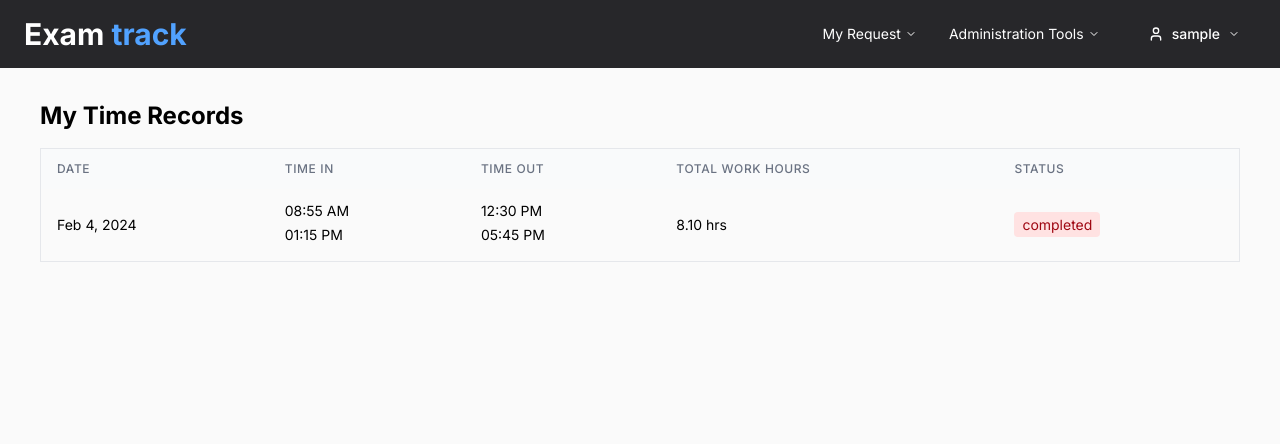
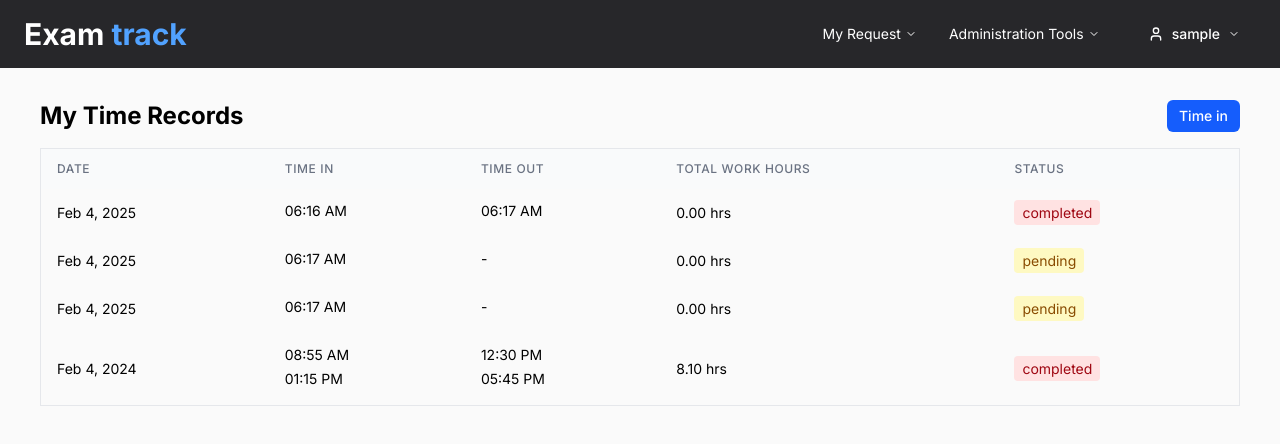
Before and after one commit to finnsatoshi03/fe-react-exam, a React (Vite) app: page /dashboard in a window 1280 px wide. Shown: the top 444 px of the page. Built offline with nearby package versions, Linux system fonts and the light colour scheme; data requests are answered from the project's data file; sample sign-in values are in the browser's storage.

Commit message:
feat: add time tracking functionality with time in and time out recording in Dashboard

```diff
--- a/src/database/db.json
+++ b/src/database/db.json
@@ -71,6 +71,48 @@
       ],
       "totalWorkHours": 4,
       "status": "partial"
+    },
+    {
+      "id": "22fe",
+      "employeeId": 1,
+      "date": "2025-02-04",
+      "timeIns": [
+        {
+          "timeIn": "2025-02-04T06:16:48.859Z",
+          "timeOut": "2025-02-04T06:17:05.168Z",
+          "type": "morning"
+        }
+      ],
+      "totalWorkHours": 0.004530277777777778,
+      "status": "completed"
+    },
+    {
+      "id": "0a63",
+      "employeeId": 1,
+      "date": "2025-02-04",
+      "timeIns": [
+        {
+          "timeIn": "2025-02-04T06:17:09.145Z",
+          "timeOut": null,
+          "type": "morning"
+        }
+      ],
+      "totalWorkHours": 0,
+      "status": "pending"
+    },
+    {
+      "id": "e8fe",
+      "employeeId": 1,
+      "date": "2025-02-04",
+      "timeIns": [
+        {
+          "timeIn": "2025-02-04T06:17:13.233Z",
+          "timeOut": null,
+          "type": "morning"
+        }
+      ],
+      "totalWorkHours": 0,
+      "status": "pending"
     }
   ]
 }
--- a/src/pages/Dasboard.tsx
+++ b/src/pages/Dasboard.tsx
@@ -7,44 +7,194 @@ import {
   TableHeaderCell,
   TableRow,
 } from "../components/ui/table";
-
 import { TimeRecord } from "../lib/types";
 import { formatDate, formatTime } from "../lib/helpers";
-import { getCurrentUserTimeRecords } from "../services/apiUser";
+import {
+  getCurrentUserTimeRecords,
+  recordTimeIn,
+  recordTimeOut,
+} from "../services/apiUser";
+import { Button } from "../components/ui/button";
+import Dialog from "../components/ui/dialog";
+import toast from "react-hot-toast";
 
 export default function Dashboard() {
+  const userId = localStorage.getItem("currentUserId");
+
   const [timeRecords, setTimeRecords] = useState<TimeRecord[]>([]);
   const [isLoading, setIsLoading] = useState(true);
-  const [error, setError] = useState<string | null>(null);
+  const [showTimeInDialog, setShowTimeInDialog] = useState(false);
+  const [showTimeOutDialog, setShowTimeOutDialog] = useState(false);
+  const [isSubmitting, setIsSubmitting] = useState(false);
 
-  useEffect(() => {
-    async function fetchTimeRecords() {
+  const fetchTimeRecords = async () => {
     try {
       setIsLoading(true);
       const records = await getCurrentUserTimeRecords();
-        setTimeRecords(records);
-        setError(null);
+      const sortedRecords = records.sort(
+        (a, b) => new Date(b.date).getTime() - new Date(a.date).getTime(),
+      );
+      setTimeRecords(sortedRecords);
     } catch (err) {
-        setError("Failed to fetch time records");
+      toast.error("Failed to fetch time records");
       console.error(err);
     } finally {
       setIsLoading(false);
     }
-    }
+  };
+
+  useEffect(() => {
     fetchTimeRecords();
   }, []);
 
-  if (isLoading) {
-    return <div>Loading time records...</div>;
+  const handleTimeIn = async () => {
+    try {
+      setIsSubmitting(true);
+      await recordTimeIn(Number(userId));
+      await fetchTimeRecords();
+      setShowTimeInDialog(false);
+    } catch (err) {
+      toast.error("Failed to record time in. Please try again.");
+      console.error(err);
+    } finally {
+      setIsSubmitting(false);
+    }
+  };
+
+  const handleTimeOut = async () => {
+    try {
+      setIsSubmitting(true);
+
+      const currentDate = new Date().toISOString().split("T")[0];
+      const todayRecord = timeRecords.find(
+        (record) => record.date === currentDate,
+      );
+
+      if (!todayRecord) {
+        throw new Error("No time in record found for today");
       }
 
-  if (error) {
-    return <div className="text-red-500">{error}</div>;
+      const lastTimeIn = todayRecord.timeIns[todayRecord.timeIns.length - 1];
+      if (!lastTimeIn || lastTimeIn.timeOut !== null) {
+        throw new Error("No active time in found for today");
+      }
+
+      await recordTimeOut(todayRecord.id, todayRecord.timeIns.length - 1);
+      await fetchTimeRecords();
+      setShowTimeOutDialog(false);
+    } catch (err) {
+      toast.error(
+        err instanceof Error
+          ? err.message
+          : "Failed to record time out. Please try again.",
+      );
+      console.error(err);
+    } finally {
+      setIsSubmitting(false);
+    }
+  };
+
+  const hasActiveTimeIn = () => {
+    const currentDate = new Date().toISOString().split("T")[0];
+    const todayRecord = timeRecords.find(
+      (record) => record.date === currentDate,
+    );
+
+    if (!todayRecord) return false;
+
+    const lastTimeIn = todayRecord.timeIns[todayRecord.timeIns.length - 1];
+    return lastTimeIn && lastTimeIn.timeOut === null;
+  };
+
+  const canTimeIn = !hasActiveTimeIn();
+
+  if (isLoading) {
+    return (
+      <div className="flex h-full items-center justify-center">
+        Loading time records...
+      </div>
+    );
   }
 
   return (
     <div className="p-4">
-      <h2 className="mb-4 text-2xl font-bold">My Time Records</h2>
+      <div className="mb-4 flex items-end justify-between">
+        <h2 className="text-2xl font-bold">My Time Records</h2>
+        <div className="flex flex-col items-end">
+          <div className="space-x-2">
+            {canTimeIn ? (
+              <Dialog
+                open={showTimeInDialog}
+                onOpenChange={setShowTimeInDialog}
+              >
+                <Dialog.Trigger asChild>
+                  <Button size="sm" disabled={isSubmitting}>
+                    Time in
+                  </Button>
+                </Dialog.Trigger>
+                <Dialog.Content>
+                  <Dialog.Header>
+                    <Dialog.Title>Confirm Time In</Dialog.Title>
+                    <Dialog.Description>
+                      Are you sure you want to time in now?
+                    </Dialog.Description>
+                  </Dialog.Header>
+                  <Dialog.Footer>
+                    <Button onClick={handleTimeIn} disabled={isSubmitting}>
+                      {isSubmitting ? "Processing..." : "Confirm"}
+                    </Button>
+                    <Button
+                      onClick={() => setShowTimeInDialog(false)}
+                      disabled={isSubmitting}
+                    >
+                      Cancel
+                    </Button>
+                  </Dialog.Footer>
+                </Dialog.Content>
+              </Dialog>
+            ) : (
+              <Dialog
+                open={showTimeOutDialog}
+                onOpenChange={setShowTimeOutDialog}
+              >
+                <Dialog.Trigger asChild>
+                  <Button
+                    size="sm"
+                    variant="destructive"
+                    disabled={isSubmitting}
+                  >
+                    Time out
+                  </Button>
+                </Dialog.Trigger>
+                <Dialog.Content>
+                  <Dialog.Header>
+                    <Dialog.Title>Confirm Time Out</Dialog.Title>
+                    <Dialog.Description>
+                      Are you sure you want to time out now?
+                    </Dialog.Description>
+                  </Dialog.Header>
+                  <Dialog.Footer>
+                    <Button
+                      variant="destructive"
+                      onClick={handleTimeOut}
+                      disabled={isSubmitting}
+                    >
+                      {isSubmitting ? "Processing..." : "Confirm"}
+                    </Button>
+                    <Button
+                      onClick={() => setShowTimeOutDialog(false)}
+                      disabled={isSubmitting}
+                    >
+                      Cancel
+                    </Button>
+                  </Dialog.Footer>
+                </Dialog.Content>
+              </Dialog>
+            )}
+          </div>
+        </div>
+      </div>
+
       {timeRecords.length === 0 ? (
         <p>No time records found.</p>
       ) : (
@@ -72,7 +222,7 @@ export default function Dashboard() {
                 <TableCell>
                   {record.timeIns.map((timeEntry, index) => (
                     <div key={index} className="mb-1">
-                      {formatTime(timeEntry.timeOut)}
+                      {timeEntry.timeOut ? formatTime(timeEntry.timeOut) : "-"}
                     </div>
                   ))}
                 </TableCell>
@@ -80,9 +230,9 @@ export default function Dashboard() {
                 <TableCell>
                   <span
                     className={`rounded px-2 py-1 text-sm ${
-                      record.status === "Approved"
+                      record.status === "approved"
                         ? "bg-green-100 text-green-800"
-                        : record.status === "Pending"
+                        : record.status === "pending"
                           ? "bg-yellow-100 text-yellow-800"
                           : "bg-red-100 text-red-800"
                     } `}
--- a/src/services/apiUser.ts
+++ b/src/services/apiUser.ts
@@ -15,3 +15,88 @@ export async function getCurrentUserTimeRecords(): Promise<TimeRecord[]> {
     return [];
   }
 }
+
+export const recordTimeIn = async (employeeId: number) => {
+  try {
+    const currentDate = new Date().toISOString().split("T")[0];
+    const timeInData = {
+      employeeId,
+      date: currentDate,
+      timeIns: [
+        {
+          timeIn: new Date().toISOString(),
+          timeOut: null,
+          type: "morning",
+        },
+      ],
+      totalWorkHours: 0,
+      status: "pending",
+    };
+
+    const response = await fetch("http://localhost:8000/timeRecords", {
+      method: "POST",
+      headers: {
+        "Content-Type": "application/json",
+      },
+      body: JSON.stringify(timeInData),
+    });
+
+    if (!response.ok) {
+      const errorData = await response.json();
+      throw new Error(errorData.message || "Failed to record time in");
+    }
+
+    return await response.json();
+  } catch (error) {
+    console.error("Error in recordTimeIn:", error);
+    throw error;
+  }
+};
+
+export const recordTimeOut = async (recordId: number, timeInIndex: number) => {
+  try {
+    const getResponse = await fetch(
+      `http://localhost:8000/timeRecords/${recordId}`,
+    );
+    if (!getResponse.ok) {
+      throw new Error("Failed to fetch current record");
+    }
+    const currentRecord = await getResponse.json();
+
+    const updatedTimeIns = [...currentRecord.timeIns];
+    updatedTimeIns[timeInIndex] = {
+      ...updatedTimeIns[timeInIndex],
+      timeOut: new Date().toISOString(),
+    };
+
+    const timeIn = new Date(updatedTimeIns[timeInIndex].timeIn);
+    const timeOut = new Date(updatedTimeIns[timeInIndex].timeOut);
+    const hoursWorked =
+      (timeOut.getTime() - timeIn.getTime()) / (1000 * 60 * 60);
+
+    const response = await fetch(
+      `http://localhost:8000/timeRecords/${recordId}`,
+      {
+        method: "PATCH",
+        headers: {
+          "Content-Type": "application/json",
+        },
+        body: JSON.stringify({
+          timeIns: updatedTimeIns,
+          totalWorkHours: hoursWorked,
+          status: "completed",
+        }),
+      },
+    );
+
+    if (!response.ok) {
+      const errorData = await response.json();
+      throw new Error(errorData.message || "Failed to record time out");
+    }
+
+    return await response.json();
+  } catch (error) {
+    console.error("Error in recordTimeOut:", error);
+    throw error;
+  }
+};
```
Lines whose indentation alone changed are shown as unchanged.
